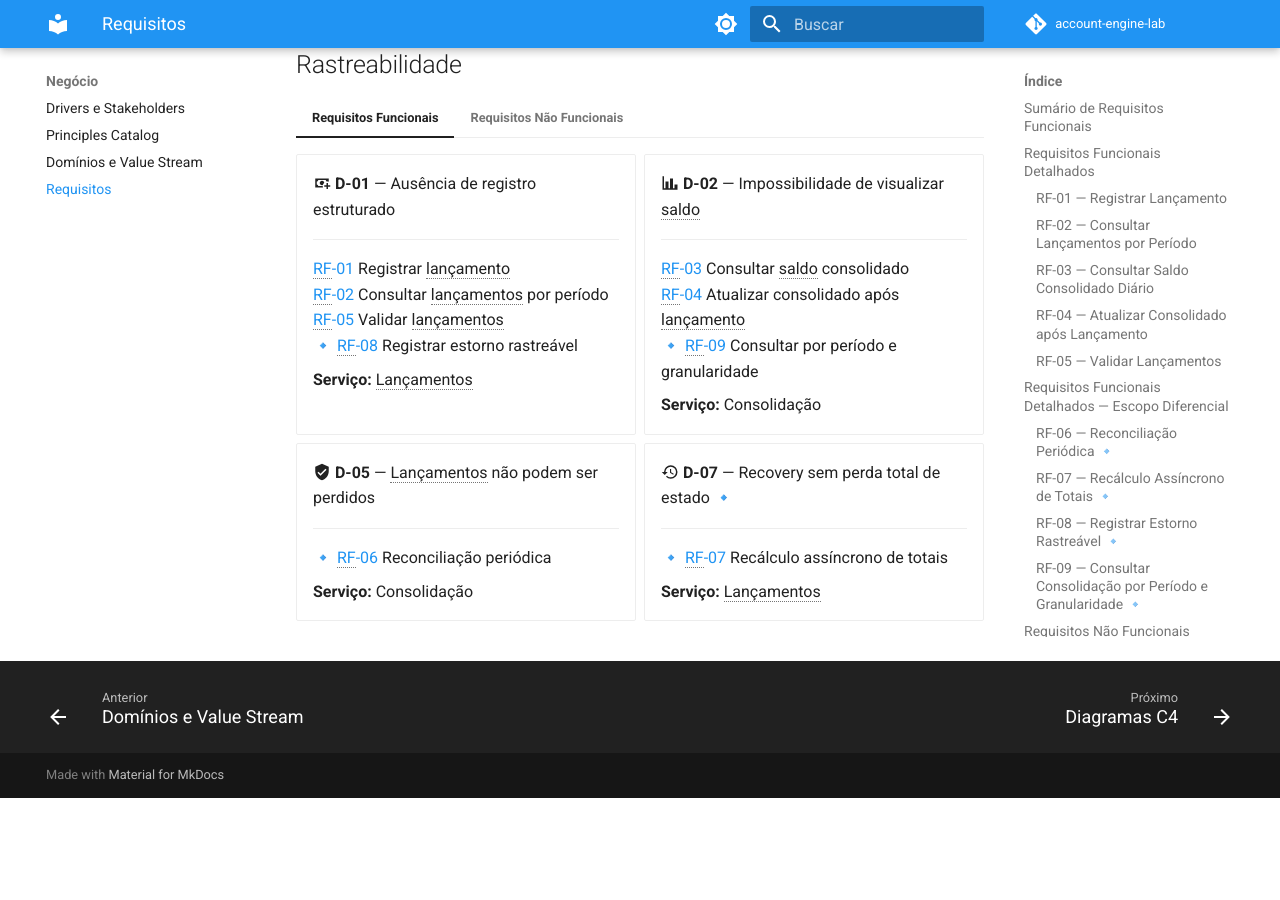
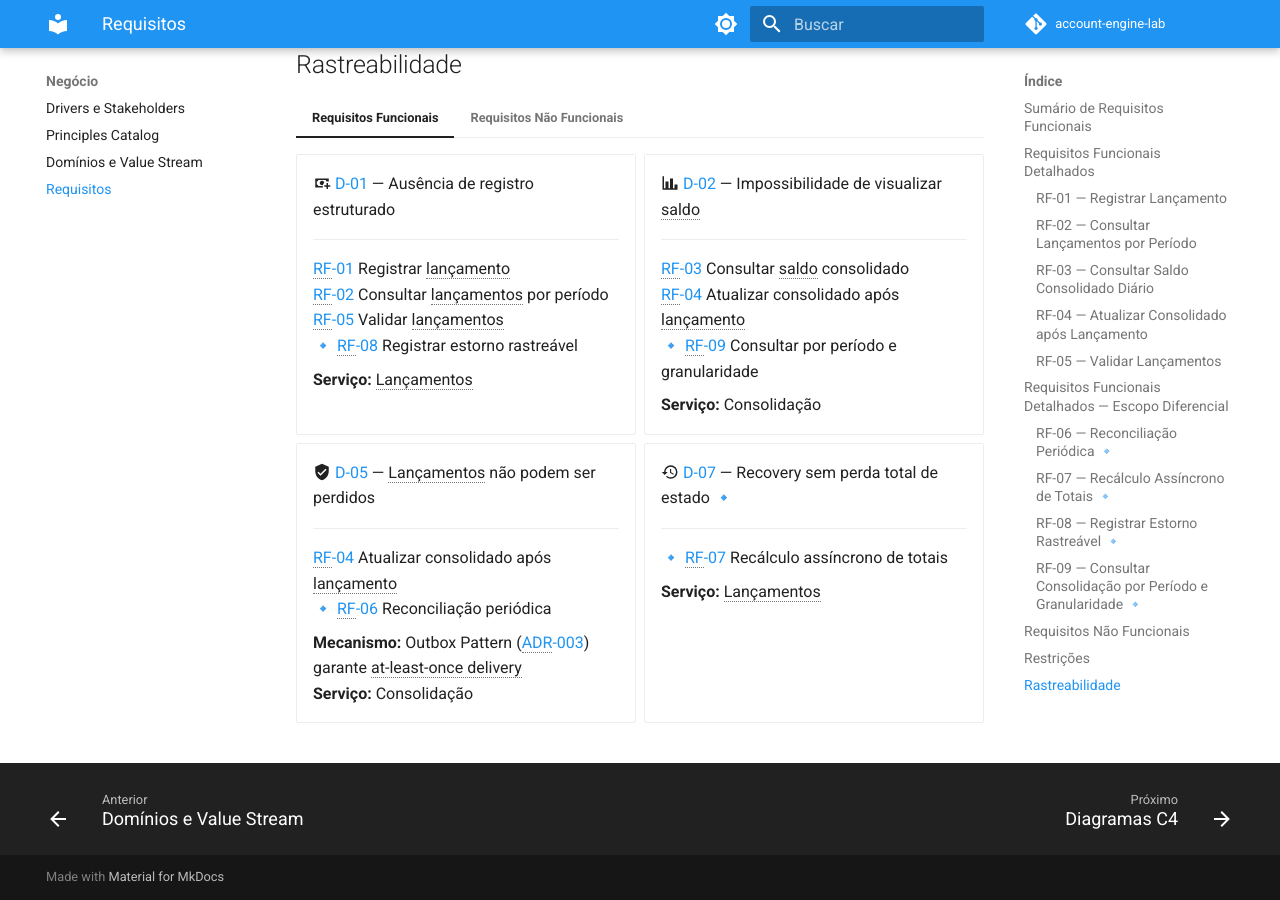
Before and after one commit to gsperim/account-engine-lab, an MkDocs documentation site: the page built from docs/negocio/requisitos.md, in a window 1280 px wide and 900 px high, scrolled down 14269 px. Built offline with MkDocs 1.6.1 and Material for MkDocs 9.7.7, drawn with Linux system fonts in a browser that asks for light colours; comment, search, counter and statistics services are not loaded; before the commit the page ends 15067 px from its top, so only the background shows below that; part of the change alters nothing that is shown.

Commit message:
docs(rastreabilidade): links, NFR-04/NFR-05 ausentes e Outbox Pattern
Rastreabilidade — Funcionais:
- Todos os **D-XX** viram [D-XX](drivers.md#d-xx)
- D-05 funcional: adiciona RF-04 (estava só em D-02) + menciona
  explicitamente Outbox Pattern (ADR-003) como mecanismo

Rastreabilidade — Não Funcionais:
- Todos os **D-XX** viram links; ADR-002/ADR-003 viram hyperlinks
- D-04: adiciona NFR-04 (Observabilidade) que estava ausente;
  adiciona ADR-007, ADR-009, ADR-015
- D-05: ADR-003 com nome '(Outbox Pattern)' explícito
- D-06: adiciona NFR-05 (requisito transversal sem driver);
  adiciona ADR-004, ADR-010, ADR-014, ADR-016
- D-07: adiciona ADR-003, ADR-012; RF-07 vira link

```diff
--- a/docs/negocio/requisitos.md
+++ b/docs/negocio/requisitos.md
@@ -472,7 +472,7 @@ sequenceDiagram
 
     <div class="grid cards" markdown>
 
-    - :material-cash-plus: **D-01** — Ausência de registro estruturado
+    - :material-cash-plus: [D-01](drivers.md#d-01) — Ausência de registro estruturado
 
         ---
 
@@ -483,7 +483,7 @@ sequenceDiagram
 
         **Serviço:** Lançamentos
 
-    - :material-chart-bar: **D-02** — Impossibilidade de visualizar saldo
+    - :material-chart-bar: [D-02](drivers.md#d-02) — Impossibilidade de visualizar saldo
 
         ---
 
@@ -493,15 +493,17 @@ sequenceDiagram
 
         **Serviço:** Consolidação
 
-    - :material-shield-check: **D-05** — Lançamentos não podem ser perdidos
+    - :material-shield-check: [D-05](drivers.md#d-05) — Lançamentos não podem ser perdidos
 
         ---
 
+        [RF-04](#rf-04) Atualizar consolidado após lançamento
         🔹 [RF-06](#rf-06) Reconciliação periódica
 
+        **Mecanismo:** Outbox Pattern ([ADR-003](../adr/ADR-003-outbox-pattern.md)) garante at-least-once delivery
         **Serviço:** Consolidação
 
-    - :material-history: **D-07** — Recovery sem perda total de estado 🔹
+    - :material-history: [D-07](drivers.md#d-07) — Recovery sem perda total de estado 🔹
 
         ---
 
@@ -515,25 +517,27 @@ sequenceDiagram
 
     <div class="grid cards" markdown>
 
-    - :material-lan-disconnect: **D-03** — Dependência entre serviços
+    - :material-lan-disconnect: [D-03](drivers.md#d-03) — Dependência entre serviços
 
         ---
 
         [NFR-01](#nfr-01) Lançamentos independe da consolidação
 
-        **Decisões:** ADR-001 · ADR-002
+        **Decisões:** [ADR-001](../adr/ADR-001-padrao-arquitetural.md) · [ADR-002](../adr/ADR-002-message-broker.md)
         **Componente:** Mensageria
 
-    - :material-speedometer: **D-04** — Picos de carga no consolidado
+    - :material-speedometer: [D-04](drivers.md#d-04) — Picos de carga no consolidado
 
         ---
 
         [NFR-02](#nfr-02) 50 req/s · 5% perda máx
+        [NFR-04](#nfr-04) Logs estruturados, métricas e traces em 100% das requisições
         [NFR-07](#nfr-07) Rate limiting na borda da API
 
-        **Componente:** Consolidação + Cache + Rate Limiting
+        **Decisões:** [ADR-007](../adr/ADR-007-api-gateway.md) · [ADR-009](../adr/ADR-009-api-gateway-producao.md) · [ADR-015](../adr/ADR-015-observabilidade.md)
+        **Componente:** Consolidação + Cache + Rate Limiting + Observabilidade
 
-    - :material-email-fast: **D-05** — Lançamentos não podem ser perdidos
+    - :material-email-fast: [D-05](drivers.md#d-05) — Lançamentos não podem ser perdidos
 
         ---
 
@@ -541,23 +545,26 @@ sequenceDiagram
         [NFR-06](#nfr-06) DLQ para eventos com falha
         [NFR-08](#nfr-08) Retry com backoff e jitter
 
-        **Decisões:** ADR-002 · ADR-003
+        **Decisões:** [ADR-002](../adr/ADR-002-message-broker.md) · [ADR-003](../adr/ADR-003-outbox-pattern.md) (Outbox Pattern)
         **Componente:** Mensageria + Persistência
 
-    - :material-file-document-check: **D-06** — Rastreabilidade de operações 🔹
+    - :material-file-document-check: [D-06](drivers.md#d-06) — Rastreabilidade de operações 🔹
 
         ---
 
         🔹 [NFR-09](#nfr-09) Trilha de auditoria imutável
+        [NFR-05](#nfr-05) Comunicação autenticada e autorizada *(requisito transversal)*
 
+        **Decisões:** [ADR-004](../adr/ADR-004-jwt-validacao-local.md) · [ADR-010](../adr/ADR-010-seguranca.md) · [ADR-014](../adr/ADR-014-identity-provider.md) · [ADR-016](../adr/ADR-016-redacao-pii-logs.md)
         **Componente:** Lançamentos + Consolidação
 
-    - :material-backup-restore: **D-07** — Recovery sem perda total de estado 🔹
+    - :material-backup-restore: [D-07](drivers.md#d-07) — Recovery sem perda total de estado 🔹
 
         ---
 
-        🔹 [NFR-10](#nfr-10) Reconstrução da Consolidação via RF-07
+        🔹 [NFR-10](#nfr-10) Reconstrução da Consolidação via [RF-07](#rf-07)
 
+        **Decisões:** [ADR-003](../adr/ADR-003-outbox-pattern.md) · [ADR-012](../adr/ADR-012-persistencia.md)
         **Componente:** Serviço de Lançamentos
 
     </div>
```
